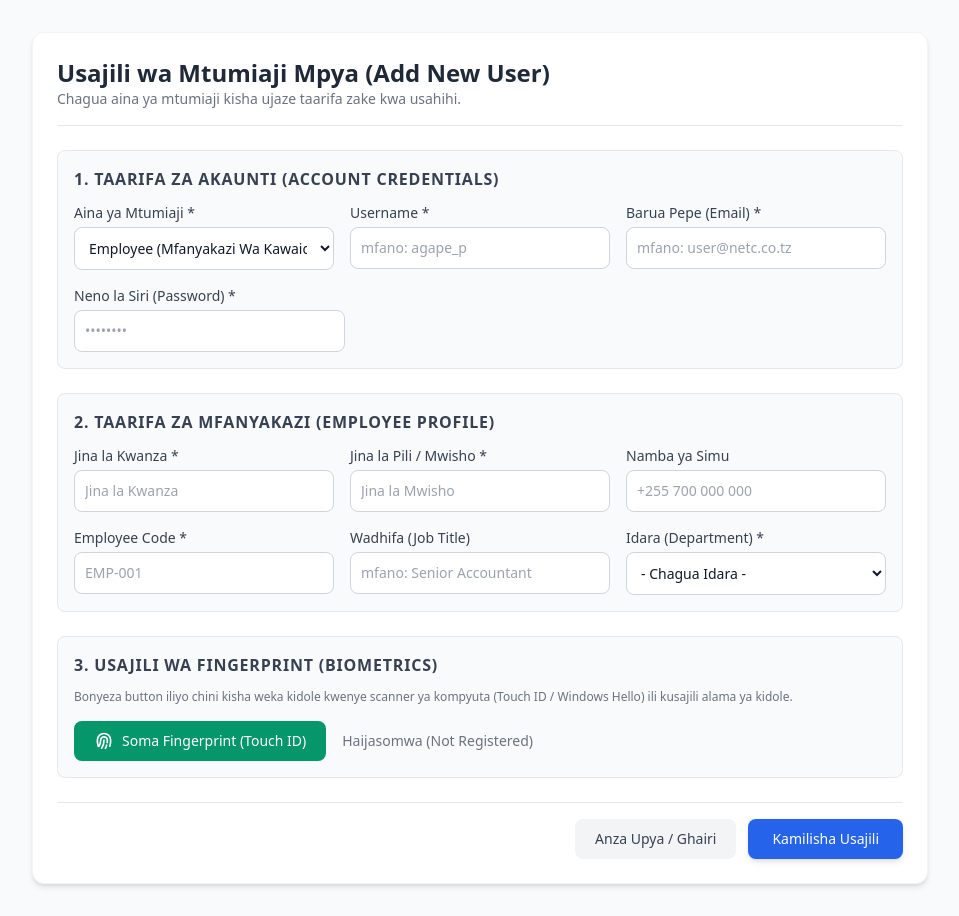
After one commit to Nikombolwe/netc, a Django app: page /employees/add-user/ in a window 1280 px wide. The commit adds this page. Shown: the whole page, without its empty margins (160-1119 px from the left). Run offline with Django 5.2, Linux system fonts and the light colour scheme; data that the repository does not hold is empty; some libraries are stand-ins or nearby versions.

Commit message:
Update project files

```diff
--- a/core/settings.py
+++ b/core/settings.py
@@ -39,7 +39,7 @@ INSTALLED_APPS = [
     'django.contrib.staticfiles',
 
     # Apps Zetu
-    # 'employees',
+    'employees',
     # 'attendance',
     # 'leaves',
     'dashboard',
--- a/core/urls.py
+++ b/core/urls.py
@@ -4,4 +4,5 @@ from django.urls import path, include
 urlpatterns = [
     path('django-admin/', admin.site.urls),
     path('', include('dashboard.urls')),  # Inaelekeza kwenda kwenye dashboard app
+    path('employees/', include('employees.urls')),
 ]
--- /dev/null
+++ b/employees/forms.py
@@ -0,0 +1,74 @@
+from django import forms
+from django.contrib.auth.models import User
+from .models import Employee, Officer, Department, OfficerPosition
+
+# --------------------------------------------------------
+# 1. USER CREATION FORM (Basic User Account)
+# --------------------------------------------------------
+class UserRegistrationForm(forms.ModelForm):
+    USER_TYPE_CHOICES = [
+        ('employee', 'Employee Wa Kawaida'),
+        ('director', 'Director (Mkuu wa Idara)'),
+        ('officer', 'Officer (Mwenyekiti / Katibu / Mhazini)'),
+    ]
+
+    user_type = forms.ChoiceField(
+        choices=USER_TYPE_CHOICES,
+        widget=forms.Select(attrs={'class': 'w-full p-2.5 bg-white border border-gray-300 text-gray-900 text-sm rounded-lg focus:ring-blue-500 focus:border-blue-500 block'})
+    )
+    password = forms.CharField(
+        widget=forms.PasswordInput(attrs={'class': 'w-full p-2.5 bg-white border border-gray-300 text-gray-900 text-sm rounded-lg focus:ring-blue-500 focus:border-blue-500 block'})
+    )
+
+    class Meta:
+        model = User
+        fields = ['username', 'email', 'password']
+        widgets = {
+            'username': forms.TextInput(attrs={'class': 'w-full p-2.5 bg-white border border-gray-300 text-gray-900 text-sm rounded-lg focus:ring-blue-500 focus:border-blue-500 block'}),
+            'email': forms.EmailInput(attrs={'class': 'w-full p-2.5 bg-white border border-gray-300 text-gray-900 text-sm rounded-lg focus:ring-blue-500 focus:border-blue-500 block'}),
+        }
+
+# --------------------------------------------------------
+# 2. EMPLOYEE / DIRECTOR PROFILE FORM
+# --------------------------------------------------------
+class EmployeeProfileForm(forms.ModelForm):
+    # Field ya department inavuta idara zote kutoka database moja kwa moja
+    department = forms.ModelChoiceField(
+        queryset=Department.objects.all(),
+        empty_label="- Chagua Idara -",
+        required=False,
+        widget=forms.Select(attrs={'class': 'w-full p-2.5 bg-white border border-gray-300 text-gray-900 text-sm rounded-lg focus:ring-blue-500 focus:border-blue-500 block'})
+    )
+
+    class Meta:
+        model = Employee
+        fields = ['employee_code', 'first_name', 'last_name', 'phone_number', 'job_title', 'department']
+        widgets = {
+            'employee_code': forms.TextInput(attrs={'class': 'w-full p-2.5 bg-white border border-gray-300 text-gray-900 text-sm rounded-lg focus:ring-blue-500 focus:border-blue-500 block'}),
+            'first_name': forms.TextInput(attrs={'class': 'w-full p-2.5 bg-white border border-gray-300 text-gray-900 text-sm rounded-lg focus:ring-blue-500 focus:border-blue-500 block'}),
+            'last_name': forms.TextInput(attrs={'class': 'w-full p-2.5 bg-white border border-gray-300 text-gray-900 text-sm rounded-lg focus:ring-blue-500 focus:border-blue-500 block'}),
+            'phone_number': forms.TextInput(attrs={'class': 'w-full p-2.5 bg-white border border-gray-300 text-gray-900 text-sm rounded-lg focus:ring-blue-500 focus:border-blue-500 block'}),
+            'job_title': forms.TextInput(attrs={'class': 'w-full p-2.5 bg-white border border-gray-300 text-gray-900 text-sm rounded-lg focus:ring-blue-500 focus:border-blue-500 block'}),
+        }
+
+# --------------------------------------------------------
+# 3. OFFICER PROFILE FORM
+# --------------------------------------------------------
+class OfficerProfileForm(forms.ModelForm):
+    # Field ya position inavuta vyeo vyote kutoka database
+    position = forms.ModelChoiceField(
+        queryset=OfficerPosition.objects.all(),
+        empty_label="- Chagua Cheo -",
+        required=False,
+        widget=forms.Select(attrs={'class': 'w-full p-2.5 bg-white border border-gray-300 text-gray-900 text-sm rounded-lg focus:ring-blue-500 focus:border-blue-500 block'})
+    )
+
+    class Meta:
+        model = Officer
+        fields = ['officer_code', 'first_name', 'last_name', 'phone_number', 'position']
+        widgets = {
+            'officer_code': forms.TextInput(attrs={'class': 'w-full p-2.5 bg-white border border-gray-300 text-gray-900 text-sm rounded-lg focus:ring-blue-500 focus:border-blue-500 block'}),
+            'first_name': forms.TextInput(attrs={'class': 'w-full p-2.5 bg-white border border-gray-300 text-gray-900 text-sm rounded-lg focus:ring-blue-500 focus:border-blue-500 block'}),
+            'last_name': forms.TextInput(attrs={'class': 'w-full p-2.5 bg-white border border-gray-300 text-gray-900 text-sm rounded-lg focus:ring-blue-500 focus:border-blue-500 block'}),
+            'phone_number': forms.TextInput(attrs={'class': 'w-full p-2.5 bg-white border border-gray-300 text-gray-900 text-sm rounded-lg focus:ring-blue-500 focus:border-blue-500 block'}),
+        }
--- /dev/null
+++ b/employees/urls.py
@@ -0,0 +1,6 @@
+from django.urls import path
+from . import views
+
+urlpatterns = [
+    path('add-user/', views.add_user_view, name='add_user'),
+]
--- /dev/null
+++ b/employees/views.py
@@ -0,0 +1,66 @@
+from django.shortcuts import render, redirect
+from django.contrib import messages
+from django.contrib.auth.models import User
+from .models import Department, OfficerPosition
+from .forms import UserRegistrationForm, EmployeeProfileForm, OfficerProfileForm
+
+def add_user_view(request):
+    if request.method == 'POST':
+        user_form = UserRegistrationForm(request.POST)
+        emp_form = EmployeeProfileForm(request.POST)
+        officer_form = OfficerProfileForm(request.POST)
+
+        user_type = request.POST.get('user_type')
+        fp_credential = request.POST.get('fingerprint_credential_id', '')
+
+        if user_form.is_valid():
+            user = user_form.save(commit=False)
+            user.set_password(user_form.cleaned_data['password'])
+            user.save()
+
+            if user_type == 'officer':
+                if officer_form.is_valid():
+                    officer = officer_form.save(commit=False)
+                    officer.user = user
+                    if hasattr(officer, 'fingerprint_id'):
+                        officer.fingerprint_id = fp_credential
+                    officer.save()
+                    messages.success(request, f"Officer {officer.first_name} amesajiliwa kikamilifu!")
+                    return redirect('admin_overview')
+                else:
+                    # Kama ikina error, futa user aliyetengenezwa ili isiwe na unassigned user
+                    user.delete()
+                    messages.error(request, f"Kuna makosa kwenye fomu ya Officer: {officer_form.errors}")
+
+            elif user_type in ['employee', 'director']:
+                if emp_form.is_valid():
+                    employee = emp_form.save(commit=False)
+                    employee.user = user
+                    if user_type == 'director':
+                        employee.is_director = True
+                    if hasattr(employee, 'fingerprint_id'):
+                        employee.fingerprint_id = fp_credential
+                    employee.save()
+                    messages.success(request, f"{'Director' if user_type == 'director' else 'Employee'} {employee.first_name} amesajiliwa kikamilifu!")
+                    return redirect('admin_overview')
+                else:
+                    # Kama ikina error, futa user aliyetengenezwa
+                    user.delete()
+                    messages.error(request, f"Kuna makosa kwenye fomu ya Mfanyakazi: {emp_form.errors}")
+        else:
+            messages.error(request, f"Kuna makosa kwenye taarifa za Akaunti: {user_form.errors}")
+
+    else:
+        user_form = UserRegistrationForm()
+        emp_form = EmployeeProfileForm()
+        officer_form = OfficerProfileForm()
+
+    # Tunapita data zote za DB kwenye context ili kuhakikisha Dropdowns zinasoma 100%
+    context = {
+        'user_form': user_form,
+        'emp_form': emp_form,
+        'officer_form': officer_form,
+        'departments': Department.objects.all(),
+        'positions': OfficerPosition.objects.all(),
+    }
+    return render(request, 'employees/add_user.html', context)
--- a/manage.py
+++ b/manage.py
@@ -6,7 +6,7 @@ import sys
 
 def main():
     """Run administrative tasks."""
-    os.environ.setdefault('DJANGO_SETTINGS_MODULE', 'core.settings')
+    os.environ.setdefault('DJANGO_SETTINGS_MODULE', 'config.settings')
     try:
         from django.core.management import execute_from_command_line
     except ImportError as exc:
--- /dev/null
+++ b/templates/employees/add_user.html
@@ -0,0 +1,249 @@
+{% extends 'base.html' %}
+
+{% block content %}
+<div class="max-w-4xl mx-auto my-8 p-6 bg-white rounded-xl shadow-md border border-gray-100">
+    <!-- Title -->
+    <div class="mb-6 border-b pb-4">
+        <h2 class="text-2xl font-bold text-gray-800">Usajili wa Mtumiaji Mpya (Add New User)</h2>
+        <p class="text-sm text-gray-500">Chagua aina ya mtumiaji kisha ujaze taarifa zake kwa usahihi.</p>
+    </div>
+
+    <!-- Messages display -->
+    {% if messages %}
+    <div class="mb-4">
+        {% for message in messages %}
+        <div class="p-4 mb-2 text-sm text-green-800 rounded-lg bg-green-50 border border-green-200" role="alert">
+            {{ message }}
+        </div>
+        {% endfor %}
+    </div>
+    {% endif %}
+
+    <!-- Form Start -->
+    <form method="POST" action="{% url 'add_user' %}" id="userRegistrationForm" class="space-y-6">
+        {% csrf_token %}
+
+        <!-- SECTION 1: BASIC ACCOUNT INFO -->
+        <div class="bg-gray-50 p-4 rounded-lg border border-gray-200">
+            <h3 class="text-md font-semibold text-gray-700 mb-3 uppercase tracking-wider">1. Taarifa za Akaunti (Account Credentials)</h3>
+
+            <div class="grid grid-cols-1 md:grid-cols-3 gap-4">
+                <div>
+                    <label class="block text-sm font-medium text-gray-700 mb-1">Aina ya Mtumiaji *</label>
+                    <select name="user_type" id="userTypeSelect" class="w-full p-2.5 bg-white border border-gray-300 text-gray-900 text-sm rounded-lg focus:ring-blue-500 focus:border-blue-500 block">
+                        <option value="employee" selected>Employee (Mfanyakazi Wa Kawaida)</option>
+                        <option value="director">Director (Mkuu wa Idara)</option>
+                        <option value="officer">Officer (Mwenyekiti / Katibu / Mhazini)</option>
+                    </select>
+                </div>
+
+                <div>
+                    <label class="block text-sm font-medium text-gray-700 mb-1">Username *</label>
+                    <input type="text" name="username" id="usernameInput" required class="w-full p-2.5 bg-white border border-gray-300 text-gray-900 text-sm rounded-lg focus:ring-blue-500 focus:border-blue-500 block" placeholder="mfano: agape_p">
+                </div>
+
+                <div>
+                    <label class="block text-sm font-medium text-gray-700 mb-1">Barua Pepe (Email) *</label>
+                    <input type="email" name="email" required class="w-full p-2.5 bg-white border border-gray-300 text-gray-900 text-sm rounded-lg focus:ring-blue-500 focus:border-blue-500 block" placeholder="mfano: user@netc.co.tz">
+                </div>
+            </div>
+
+            <div class="mt-4">
+                <label class="block text-sm font-medium text-gray-700 mb-1">Neno la Siri (Password) *</label>
+                <input type="password" name="password" required class="w-full md:w-1/3 p-2.5 bg-white border border-gray-300 text-gray-900 text-sm rounded-lg focus:ring-blue-500 focus:border-blue-500 block" placeholder="••••••••">
+            </div>
+        </div>
+
+        <!-- SECTION 2: DYNAMIC PROFILE SECTION -->
+        <div id="profileSection" class="bg-gray-50 p-4 rounded-lg border border-gray-200">
+            <h3 class="text-md font-semibold text-gray-700 mb-3 uppercase tracking-wider" id="sectionTitle">2. Taarifa za Mfanyakazi (Employee Profile)</h3>
+
+            <div class="grid grid-cols-1 md:grid-cols-3 gap-4 mb-4">
+                <div>
+                    <label class="block text-sm font-medium text-gray-700 mb-1">Jina la Kwanza *</label>
+                    <input type="text" name="first_name" id="firstNameInput" required class="w-full p-2.5 bg-white border border-gray-300 text-gray-900 text-sm rounded-lg focus:ring-blue-500 focus:border-blue-500 block" placeholder="Jina la Kwanza">
+                </div>
+                <div>
+                    <label class="block text-sm font-medium text-gray-700 mb-1">Jina la Pili / Mwisho *</label>
+                    <input type="text" name="last_name" required class="w-full p-2.5 bg-white border border-gray-300 text-gray-900 text-sm rounded-lg focus:ring-blue-500 focus:border-blue-500 block" placeholder="Jina la Mwisho">
+                </div>
+                <div>
+                    <label class="block text-sm font-medium text-gray-700 mb-1">Namba ya Simu</label>
+                    <input type="text" name="phone_number" class="w-full p-2.5 bg-white border border-gray-300 text-gray-900 text-sm rounded-lg focus:ring-blue-500 focus:border-blue-500 block" placeholder="+255 700 000 000">
+                </div>
+            </div>
+
+            <!-- EMPLOYEE & DIRECTOR FIELDS -->
+            <div id="employeeDirectorFields" class="grid grid-cols-1 md:grid-cols-3 gap-4">
+                <div>
+                    <label class="block text-sm font-medium text-gray-700 mb-1">Employee Code *</label>
+                    <input type="text" name="employee_code" id="empCodeInput" class="w-full p-2.5 bg-white border border-gray-300 text-gray-900 text-sm rounded-lg focus:ring-blue-500 focus:border-blue-500 block" placeholder="EMP-001">
+                </div>
+                <div>
+                    <label class="block text-sm font-medium text-gray-700 mb-1">Wadhifa (Job Title)</label>
+                    <input type="text" name="job_title" id="jobTitleInput" class="w-full p-2.5 bg-white border border-gray-300 text-gray-900 text-sm rounded-lg focus:ring-blue-500 focus:border-blue-500 block" placeholder="mfano: Senior Accountant">
+                </div>
+                <div>
+                    <label class="block text-sm font-medium text-gray-700 mb-1">Idara (Department) *</label>
+                    {{ emp_form.department }}
+                </div>
+            </div>
+
+            <!-- OFFICER FIELDS -->
+            <div id="officerFields" class="grid grid-cols-1 md:grid-cols-2 gap-4 hidden">
+                <div>
+                    <label class="block text-sm font-medium text-gray-700 mb-1">Officer Code *</label>
+                    <input type="text" name="officer_code" id="officerCodeInput" class="w-full p-2.5 bg-white border border-gray-300 text-gray-900 text-sm rounded-lg focus:ring-blue-500 focus:border-blue-500 block" placeholder="OFF-001">
+                </div>
+                <div>
+                    <label class="block text-sm font-medium text-gray-700 mb-1">Cheo cha Uongozi (Officer Position) *</label>
+                    {{ officer_form.position }}
+                </div>
+            </div>
+        </div>
+
+        <!-- SECTION 3: FINGERPRINT REGISTRATION -->
+        <div class="bg-gray-50 p-4 rounded-lg border border-gray-200">
+            <h3 class="text-md font-semibold text-gray-700 mb-3 uppercase tracking-wider">3. Usajili wa Fingerprint (Biometrics)</h3>
+            <p class="text-xs text-gray-500 mb-4">Bonyeza button iliyo chini kisha weka kidole kwenye scanner ya kompyuta (Touch ID / Windows Hello) ili kusajili alama ya kidole.</p>
+
+            <div class="flex items-center space-x-4">
+                <button type="button" id="btnRegisterFingerprint" class="px-5 py-2.5 bg-emerald-600 hover:bg-emerald-700 text-white font-medium text-sm rounded-lg flex items-center space-x-2 transition shadow-sm cursor-pointer">
+                    <svg class="w-5 h-5" fill="none" stroke="currentColor" viewBox="0 0 24 24">
+                        <path stroke-linecap="round" stroke-linejoin="round" stroke-width="2" d="M12 11c0 3.517-1.009 6.799-2.753 9.571m-3.44-2.04l.054-.09A13.916 13.916 0 008 11a4 4 0 118 0c0 1.017-.07 2.019-.203 3m-2.118 6.844A21.88 21.88 0 0015.171 17m3.839 1.132c.645-2.266.99-4.659.99-7.132A8 8 0 004 11c0 2.473.345 4.866.99 7.132"></path>
+                    </svg>
+                    <span>Soma Fingerprint (Touch ID)</span>
+                </button>
+
+                <span id="fingerprintStatus" class="text-sm font-medium text-gray-500">Haijasomwa (Not Registered)</span>
+            </div>
+
+            <!-- Hidden field to pass credential ID -->
+            <input type="hidden" name="fingerprint_credential_id" id="fingerprintCredentialId">
+        </div>
+
+        <!-- Submit Buttons -->
+        <div class="flex justify-end space-x-3 pt-4 border-t">
+            <a href="{% url 'admin_overview' %}" class="px-5 py-2.5 text-sm font-medium text-gray-700 bg-gray-100 hover:bg-gray-200 rounded-lg transition">Anza Upya / Ghairi</a>
+            <button type="submit" class="px-6 py-2.5 text-sm font-medium text-white bg-blue-600 hover:bg-blue-700 rounded-lg shadow-md transition">Kamilisha Usajili</button>
+        </div>
+    </form>
+</div>
+
+<script>
+    document.addEventListener('DOMContentLoaded', function() {
+        // 1. Dynamic Fields Toggle
+        const userTypeSelect = document.getElementById('userTypeSelect');
+        const sectionTitle = document.getElementById('sectionTitle');
+        const empDirFields = document.getElementById('employeeDirectorFields');
+        const officerFields = document.getElementById('officerFields');
+
+        const empCodeInput = document.getElementById('empCodeInput');
+        const officerCodeInput = document.getElementById('officerCodeInput');
+
+        function toggleFields() {
+            const selectedType = userTypeSelect.value;
+
+            if (selectedType === 'officer') {
+                sectionTitle.textContent = "2. Taarifa za Officer (Officer Profile)";
+                empDirFields.classList.add('hidden');
+                officerFields.classList.remove('hidden');
+
+                empCodeInput.removeAttribute('required');
+                officerCodeInput.setAttribute('required', 'required');
+            } else {
+                if (selectedType === 'director') {
+                    sectionTitle.textContent = "2. Taarifa za Director (Director Profile)";
+                } else {
+                    sectionTitle.textContent = "2. Taarifa za Mfanyakazi (Employee Profile)";
+                }
+
+                officerFields.classList.add('hidden');
+                empDirFields.classList.remove('hidden');
+
+                officerCodeInput.removeAttribute('required');
+                empCodeInput.setAttribute('required', 'required');
+            }
+        }
+
+        toggleFields();
+        userTypeSelect.addEventListener('change', toggleFields);
+
+        // 2. Fingerprint WebAuthn Script
+        const btnRegisterFP = document.getElementById('btnRegisterFingerprint');
+        const fpStatus = document.getElementById('fingerprintStatus');
+        const fpCredentialInput = document.getElementById('fingerprintCredentialId');
+
+        btnRegisterFP.addEventListener('click', async function(e) {
+            e.preventDefault();
+
+            if (!window.PublicKeyCredential) {
+                alert("Browser au Kifaa hiki hakisemi WebAuthn (Touch ID / Biometrics).");
+                return;
+            }
+
+            const username = document.getElementById('usernameInput').value;
+            const firstName = document.getElementById('firstNameInput').value;
+
+            if (!username) {
+                alert("Tafadhali jaza Username kwanza kabla ya kusoma Fingerprint.");
+                return;
+            }
+
+            try {
+                fpStatus.textContent = "⏳ Weka kidole kwenye Touch ID / Scanner...";
+                fpStatus.className = "text-sm font-medium text-blue-600 animate-pulse";
+
+                const challengeBuffer = new Uint8Array(32);
+                window.crypto.getRandomValues(challengeBuffer);
+
+                const userIdBuffer = new TextEncoder().encode(username);
+
+                const publicKeyCredentialCreationOptions = {
+                    challenge: challengeBuffer,
+                    rp: {
+                        name: "NETC HR System"
+                        // Weka tupu au ondoa id ili isikatae domain ya localhost
+                    },
+                    user: {
+                        id: userIdBuffer,
+                        name: username,
+                        displayName: firstName || username
+                    },
+                    pubKeyCredParams: [
+                        { alg: -7, type: "public-key" },
+                        { alg: -257, type: "public-key" }
+                    ],
+                    authenticatorSelection: {
+                        userVerification: "preferred"
+                    },
+                    timeout: 60000
+                };
+
+                const credential = await navigator.credentials.create({
+                    publicKey: publicKeyCredentialCreationOptions
+                });
+
+                const rawId = new Uint8Array(credential.rawId);
+                let binary = '';
+                for (let i = 0; i < rawId.byteLength; i++) {
+                    binary += String.fromCharCode(rawId[i]);
+                }
+                const base64Id = btoa(binary);
+
+                fpCredentialInput.value = base64Id;
+
+                fpStatus.textContent = "✅ Fingerprint Imesajiliwa Kikamilifu!";
+                fpStatus.className = "text-sm font-bold text-emerald-600";
+                btnRegisterFP.classList.replace('bg-emerald-600', 'bg-gray-400');
+                btnRegisterFP.disabled = true;
+
+            } catch (err) {
+                console.error("Biometric Error:", err);
+                fpStatus.textContent = "❌ Usajili wa Fingerprint Umeshindikana (" + err.message + ")";
+                fpStatus.className = "text-sm font-medium text-red-600";
+            }
+        });
+    });
+</script>
+{% endblock %}
```
Also changed, not shown: config/settings.py (+26 -14 lines), employees/models.py (added, +104 -0 lines), templates/dashboard/admin_overview.html (+64 -8 lines), db.sqlite3, employees/migrations/0001_initial.py (added), employees/migrations/0002_employee_fingerprint_id_officer_fingerprint_id.py (added), employees/migrations/0003_alter_department_head_of_department_and_more.py (added), employees/migrations/__init__.py (added), 1 other file.
